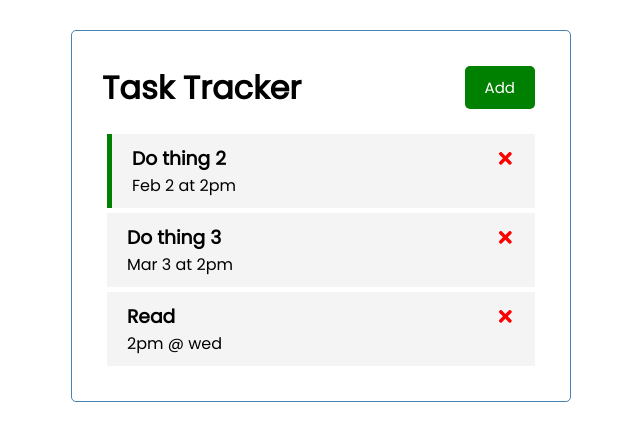
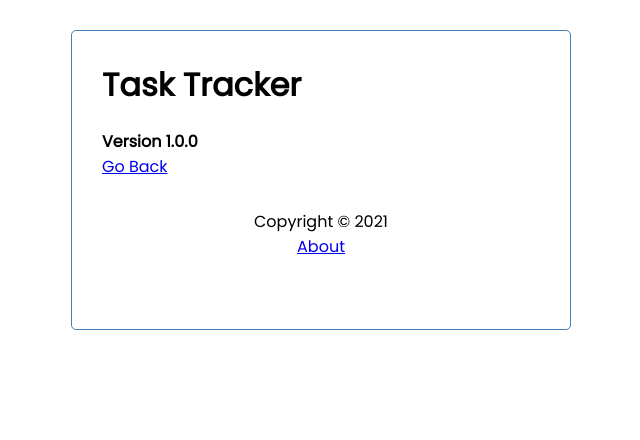
Before and after one commit to barelampagos/react-task-tracker, a React (Create React App) app: page /about in a window 1280 px wide. Shown: the top 440 px of the page, without its empty margins (319-959 px from the left). Built offline with nearby package versions, Linux system fonts and the light colour scheme; data requests are answered from the project's data file.

Commit message:
Adding Routing

```diff
--- a/package.json
+++ b/package.json
@@ -10,6 +10,7 @@
 		"react": "^17.0.2",
 		"react-dom": "^17.0.2",
 		"react-icons": "^4.2.0",
+		"react-router-dom": "^5.3.0",
 		"react-scripts": "4.0.3",
 		"web-vitals": "^1.0.1"
 	},
--- a/src/App.js
+++ b/src/App.js
@@ -1,8 +1,11 @@
+import { useState, useEffect } from 'react';
+import { BrowserRouter as Router, Route } from 'react-router-dom';
+
 import Header from './components/Header';
 import Tasks from './components/Tasks';
 import AddTask from './components/AddTask';
-
-import { useState, useEffect } from 'react';
+import Footer from './components/Footer';
+import About from './components/About';
 
 const App = () => {
 	const [showAddTask, setShowAddTask] = useState(false);
@@ -85,18 +88,34 @@
 	};
 
 	return (
+		<Router>
 			<div className='container'>
 				<Header
 					onAdd={() => setShowAddTask(!showAddTask)}
 					showAddTask={showAddTask}
 				/>
+				<Route
+					path='/'
+					exact
+					render={(props) => (
+						<>
 							{showAddTask && <AddTask onAdd={addTask} />}
 							{tasks.length > 0 ? (
-				<Tasks tasks={tasks} onDelete={deleteTask} onToggle={toggleReminder} />
+								<Tasks
+									tasks={tasks}
+									onDelete={deleteTask}
+									onToggle={toggleReminder}
+								/>
 							) : (
 								'No tasks'
 							)}
+						</>
+					)}
+				/>
+				<Route path='/about' component={About} />
+				<Footer />
 			</div>
+		</Router>
 	);
 };
 
--- /dev/null
+++ b/src/components/About.js
@@ -0,0 +1,12 @@
+import { Link } from 'react-router-dom';
+
+const About = () => {
+	return (
+		<div>
+			<h4>Version 1.0.0</h4>
+			<Link to='/'>Go Back</Link>
+		</div>
+	);
+};
+
+export default About;
--- /dev/null
+++ b/src/components/Footer.js
@@ -0,0 +1,12 @@
+import { Link } from 'react-router-dom';
+
+const Footer = () => {
+	return (
+		<footer>
+			<p>Copyright &copy; 2021</p>
+			<Link to='/about'>About</Link>
+		</footer>
+	);
+};
+
+export default Footer;
--- a/src/components/Header.js
+++ b/src/components/Header.js
@@ -1,15 +1,21 @@
 import PropTypes from 'prop-types';
+import { useLocation } from 'react-router-dom';
+
 import Button from './Button';
 
 const Header = ({ title, onAdd, showAddTask }) => {
+	const location = useLocation();
+
 	return (
 		<header className='header'>
 			<h1>{title}</h1>
-			<Button
-				color={showAddTask ? 'red' : 'green'}
-				text={showAddTask ? 'Close' : 'Add'}
-				onClick={onAdd}
-			/>
+			{location.pathname === '/' && (
+				<Button
+					color={showAddTask ? 'red' : 'green'}
+					text={showAddTask ? 'Close' : 'Add'}
+					onClick={onAdd}
+				/>
+			)}
 		</header>
 	);
 };
```
Also changed, not shown: 1 other file (tests, documents, lock files or other folders). Lines whose indentation alone changed are shown as unchanged.
